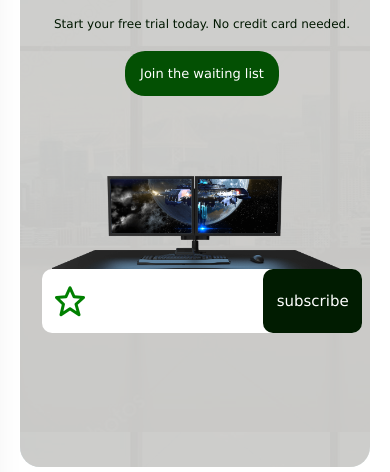
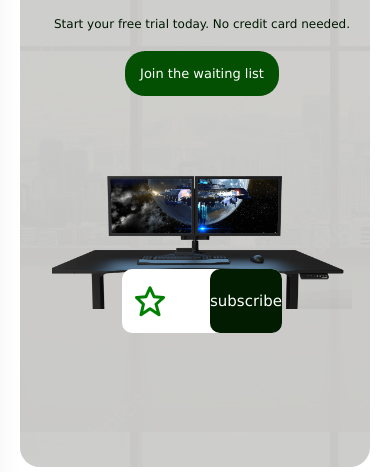
Before and after one commit to Emmanuel-Sasere/Header-Page, a plain HTML site: page index.html in a window 390 px wide. Shown: the part 372-844 px from the top of the page. Drawn offline with nearby package versions, Linux system fonts and the light colour scheme.

Commit message:
improved

```diff
--- a/queries.css
+++ b/queries.css
@@ -83,6 +83,6 @@ label {
     }
 
     label {
-        width: 20rem;
+        width: 10rem;
     }
 }
```
